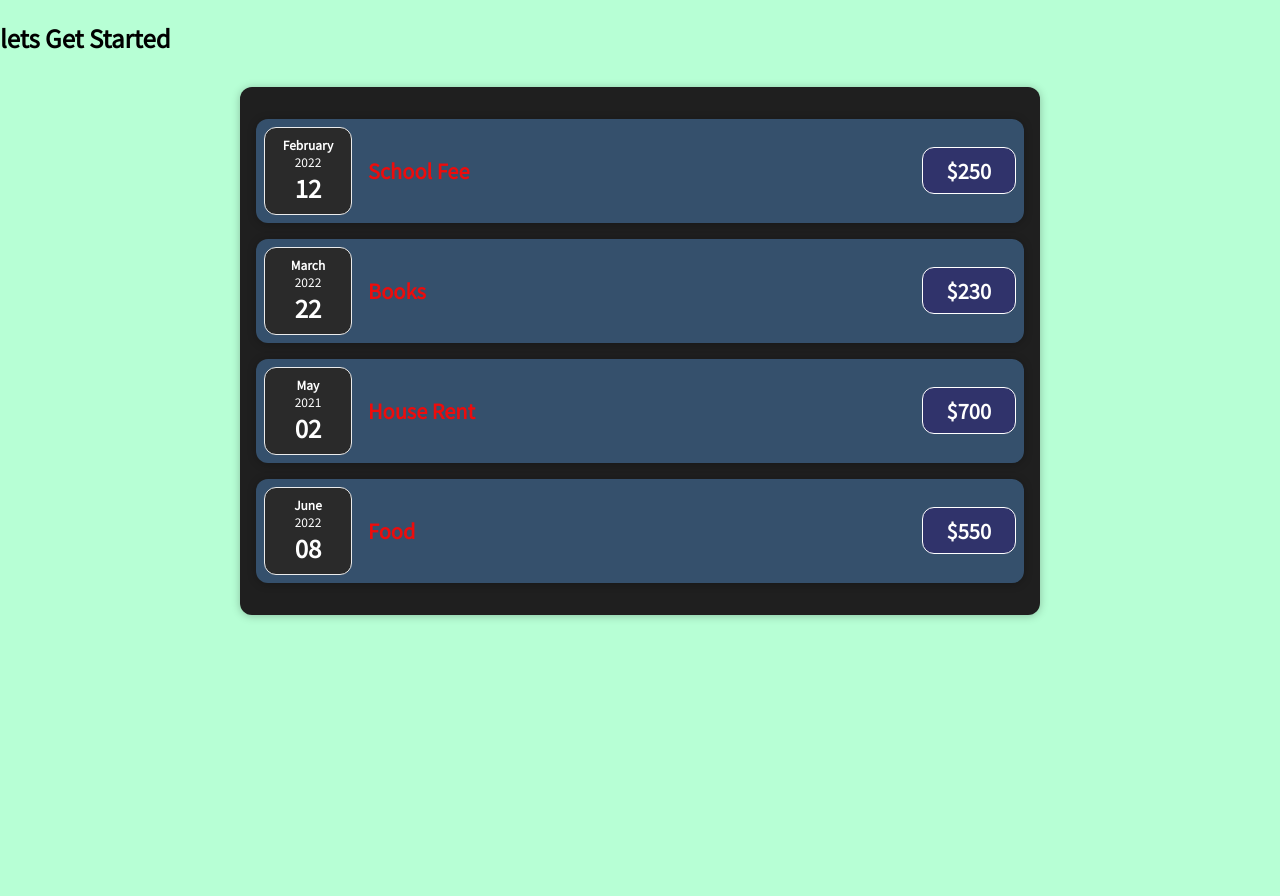
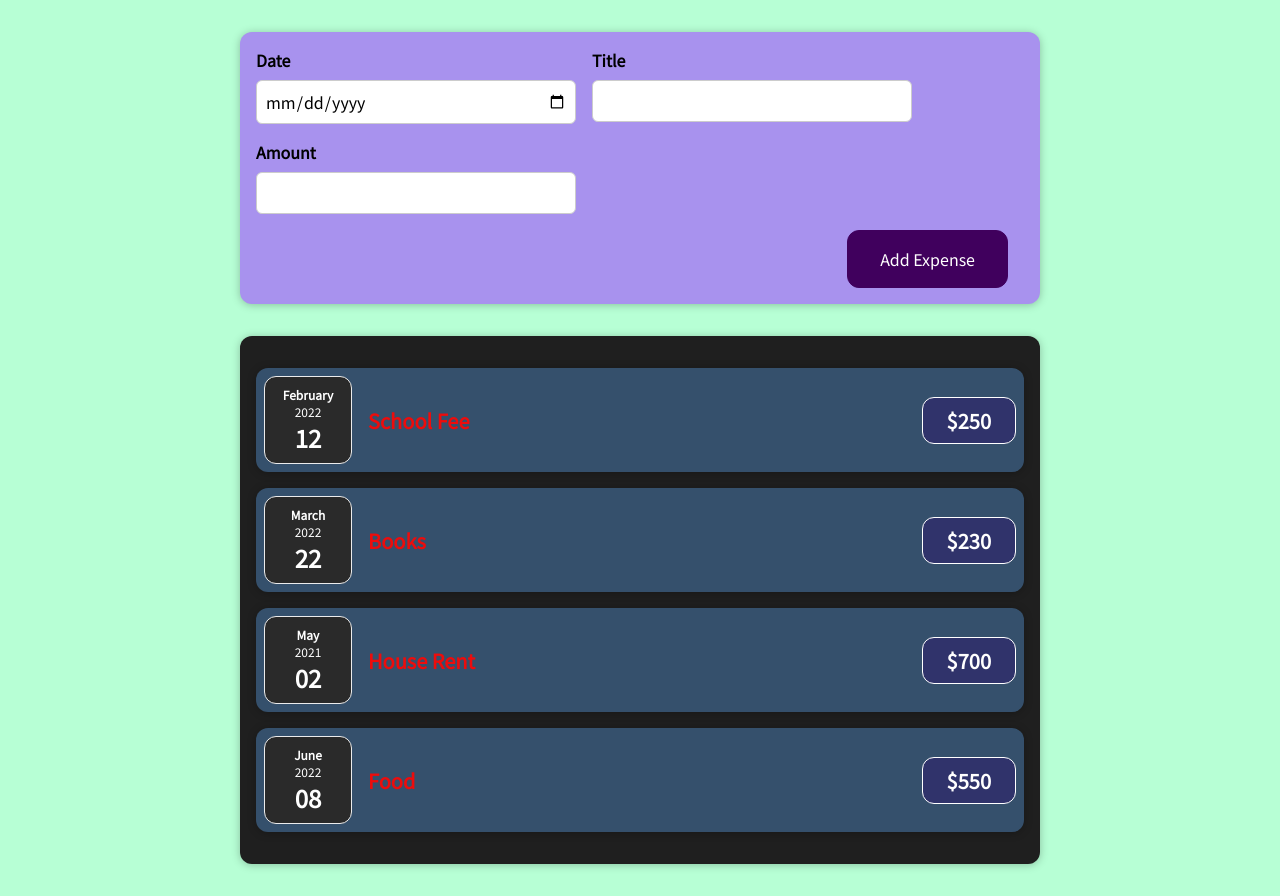
Before and after one commit to davidjhaa/Expense-Tracker, a React (Create React App) app: page / in a window 1280 px wide. Before the commit the page ends 800 px from the top, so only its background shows below. Built offline with nearby package versions, Linux system fonts and the light colour scheme.

Commit message:
expense form added

```diff
--- a/src/App.js
+++ b/src/App.js
@@ -1,4 +1,6 @@
 import React from "react";
+
+import NewExpense from './Components/NewExpense/NewExpense'
 
 import Expenses from "./Components/Expenses/Expenses";
 
@@ -32,7 +34,7 @@
 
   return (
     <div>
-      <h2>lets Get Started</h2>
+      <NewExpense />
       <Expenses item={expenses}/>
     </div>
   );
--- /dev/null
+++ b/src/Components/NewExpense/ExpenseForm.css
@@ -0,0 +1,26 @@
+.new-expense__controls {
+    display: flex;
+    flex-wrap: wrap;
+    gap: 1rem;
+    margin-bottom: 1rem;
+    text-align: left;
+}
+
+.new-expense__control label {
+    font-weight: bold;
+    margin-bottom: 0.5rem;
+    display: block;
+}
+
+.new-expense__control input {
+    font: inherit;
+    padding: 0.5rem;
+    border-radius: 6px;
+    border: 1px solid #ccc;
+    width: 20rem;
+    max-width: 100%;
+}
+
+.new-expense__actions {
+    text-align: right;
+}
--- /dev/null
+++ b/src/Components/NewExpense/ExpenseForm.js
@@ -0,0 +1,29 @@
+import React from "react";
+
+import './ExpenseForm.css';
+
+const ExpenseForm = () => {
+    return(
+        <form>
+            <div className="new-expense__controls">
+                <div className="new-expense__control">
+                    <label>Date</label>
+                    <input type="date" />
+                </div>
+                <div className="new-expense__control">
+                    <label>Title</label>
+                    <input type="text" />
+                </div>
+                <div className="new-expense__control">
+                    <label>Amount</label>
+                    <input type="number" min="0.01" step="0.01" />
+                </div>
+            </div>
+            <div className="new-expense__actions">
+                <button type="submit">Add Expense</button>
+            </div>
+        </form>
+    );
+}
+
+export default ExpenseForm;
--- /dev/null
+++ b/src/Components/NewExpense/NewExpense.css
@@ -0,0 +1,37 @@
+.new-expense {
+    background-color: #a892ee;
+    padding: 1rem;
+    margin: 2rem auto;
+    width: 50rem;
+    max-width: 95%;
+    border-radius: 12px;
+    text-align: center;
+    box-shadow: 0 1px 8px rgba(0,0,0,0.25);
+}
+
+.new-expense button{
+    font: inherit;
+    cursor: pointer;
+    padding: 1rem 2rem;
+    border: 1px solid #40005d;
+    background-color: #40005d;
+    color: white;
+    border-radius: 12px;
+    margin-right: 1rem;
+}
+
+.new-expense button:hover,
+.new-expense button:active {
+    background-color: #510674;
+    border-color: #510674;
+}
+
+.new-expense button.alternative {
+    color: #220131;
+    border-color: transparent;
+}
+
+.new-expense button.alternative:hover,
+.new-expense button.alternative:active {
+    background-color: #ddb3f8;
+}
--- /dev/null
+++ b/src/Components/NewExpense/NewExpense.js
@@ -0,0 +1,15 @@
+import React from 'react';
+
+import ExpenseForm from './ExpenseForm';
+
+import './NewExpense.css';
+
+const NewExpense = () =>{
+    return(
+        <div className='new-expense'>
+            <ExpenseForm />
+        </div>
+    );
+}
+
+export default NewExpense;
```
Also changed, not shown: public/index.html (+0 -10 lines).
